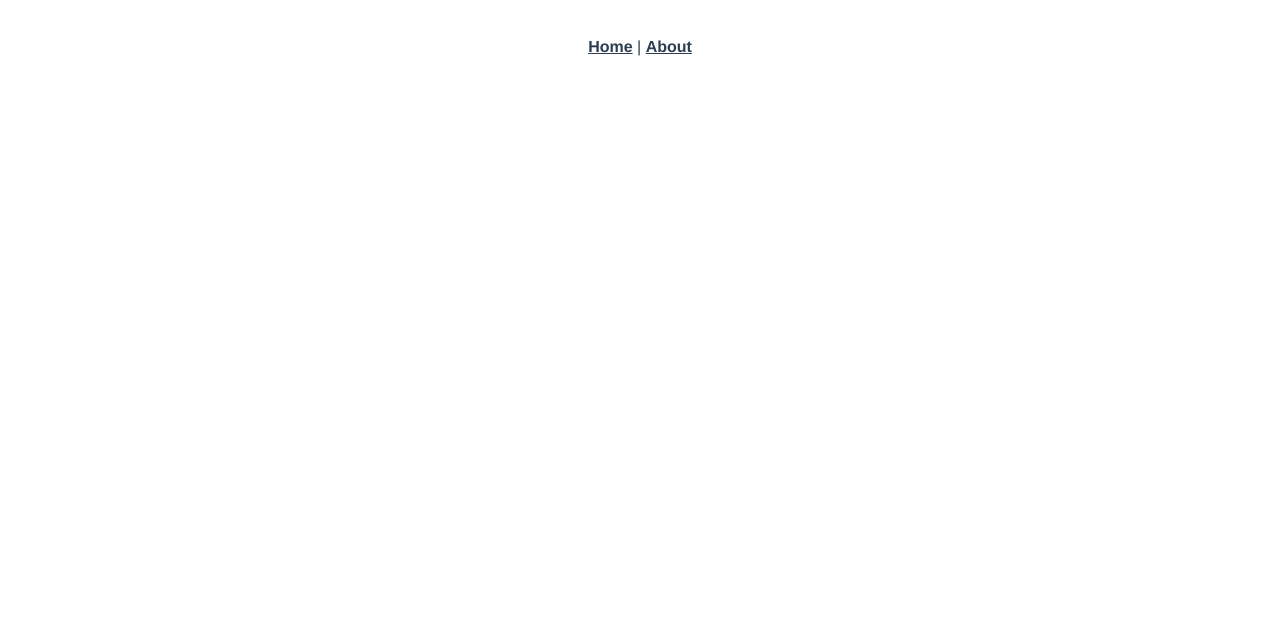
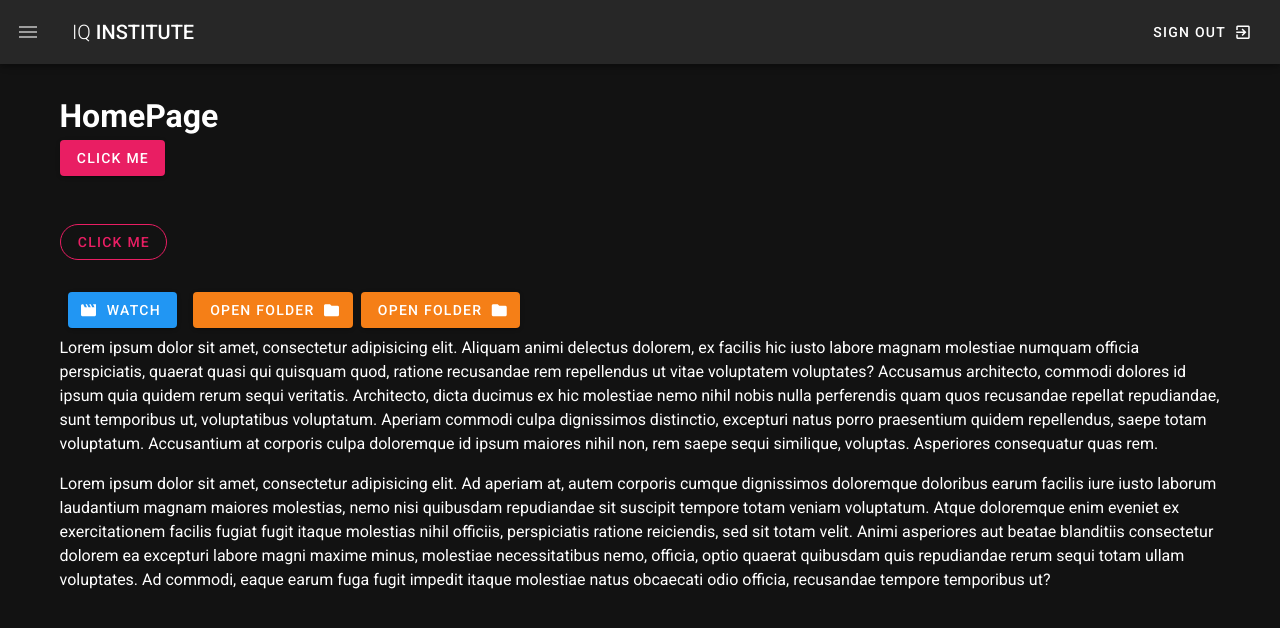
Before and after one commit to MagnumDingusEdu/IQ-Institute-frontend-reborn, a Vue app: page /profile in a window 1280 px wide. Shown: the top 628 px of the page. Built offline with nearby package versions, Linux system fonts and the light colour scheme.

Commit message:
Initial Commit

```diff
--- a/public/index.html
+++ b/public/index.html
@@ -6,6 +6,8 @@
     <meta name="viewport" content="width=device-width,initial-scale=1.0">
     <link rel="icon" href="<%= BASE_URL %>favicon.ico">
     <title><%= htmlWebpackPlugin.options.title %></title>
+    <link rel="stylesheet" href="https://fonts.googleapis.com/css?family=Roboto:100,300,400,500,700,900">
+    <link rel="stylesheet" href="https://cdn.jsdelivr.net/npm/@mdi/font@latest/css/materialdesignicons.min.css">
   </head>
   <body>
     <noscript>
--- a/src/App.vue
+++ b/src/App.vue
@@ -1,32 +1,27 @@
 <template>
-  <div id="app">
-    <div id="nav">
-      <router-link to="/">Home</router-link> |
-      <router-link to="/about">About</router-link>
-    </div>
-    <router-view/>
-  </div>
+  <v-app :light="false">
+    <Navbar/>
+    <v-main class="ma-4">
+      <router-view>
+
+      </router-view>
+    </v-main>
+  </v-app>
 </template>
 
-<style>
-#app {
-  font-family: Avenir, Helvetica, Arial, sans-serif;
-  -webkit-font-smoothing: antialiased;
-  -moz-osx-font-smoothing: grayscale;
-  text-align: center;
-  color: #2c3e50;
-}
+<script>
 
-#nav {
-  padding: 30px;
-}
+import Navbar from "@/components/Navbar";
 
-#nav a {
-  font-weight: bold;
-  color: #2c3e50;
-}
 
-#nav a.router-link-exact-active {
-  color: #42b983;
-}
-</style>
+export default {
+  name: 'App',
+
+  components: {
+    Navbar
+  },
+  data: () => ({
+    //
+  }),
+};
+</script>
--- a/src/components/HelloWorld.vue
+++ /dev/null
@@ -1,59 +0,0 @@
-<template>
-  <div class="hello">
-    <h1>{{ msg }}</h1>
-    <p>
-      For a guide and recipes on how to configure / customize this project,<br>
-      check out the
-      <a href="https://cli.vuejs.org" target="_blank" rel="noopener">vue-cli documentation</a>.
-    </p>
-    <h3>Installed CLI Plugins</h3>
-    <ul>
-      <li><a href="https://github.com/vuejs/vue-cli/tree/dev/packages/%40vue/cli-plugin-babel" target="_blank" rel="noopener">babel</a></li>
-      <li><a href="https://github.com/vuejs/vue-cli/tree/dev/packages/%40vue/cli-plugin-router" target="_blank" rel="noopener">router</a></li>
-      <li><a href="https://github.com/vuejs/vue-cli/tree/dev/packages/%40vue/cli-plugin-eslint" target="_blank" rel="noopener">eslint</a></li>
-    </ul>
-    <h3>Essential Links</h3>
-    <ul>
-      <li><a href="https://vuejs.org" target="_blank" rel="noopener">Core Docs</a></li>
-      <li><a href="https://forum.vuejs.org" target="_blank" rel="noopener">Forum</a></li>
-      <li><a href="https://chat.vuejs.org" target="_blank" rel="noopener">Community Chat</a></li>
-      <li><a href="https://twitter.com/vuejs" target="_blank" rel="noopener">Twitter</a></li>
-      <li><a href="https://news.vuejs.org" target="_blank" rel="noopener">News</a></li>
-    </ul>
-    <h3>Ecosystem</h3>
-    <ul>
-      <li><a href="https://router.vuejs.org" target="_blank" rel="noopener">vue-router</a></li>
-      <li><a href="https://vuex.vuejs.org" target="_blank" rel="noopener">vuex</a></li>
-      <li><a href="https://github.com/vuejs/vue-devtools#vue-devtools" target="_blank" rel="noopener">vue-devtools</a></li>
-      <li><a href="https://vue-loader.vuejs.org" target="_blank" rel="noopener">vue-loader</a></li>
-      <li><a href="https://github.com/vuejs/awesome-vue" target="_blank" rel="noopener">awesome-vue</a></li>
-    </ul>
-  </div>
-</template>
-
-<script>
-export default {
-  name: 'HelloWorld',
-  props: {
-    msg: String
-  }
-}
-</script>
-
-<!-- Add "scoped" attribute to limit CSS to this component only -->
-<style scoped>
-h3 {
-  margin: 40px 0 0;
-}
-ul {
-  list-style-type: none;
-  padding: 0;
-}
-li {
-  display: inline-block;
-  margin: 0 10px;
-}
-a {
-  color: #42b983;
-}
-</style>
--- /dev/null
+++ b/src/components/Navbar.vue
@@ -0,0 +1,75 @@
+<template>
+  <nav>
+    <v-app-bar dark app fixed>
+      <v-app-bar-nav-icon class="grey--text" @click="drawer=!drawer"></v-app-bar-nav-icon>
+      <v-toolbar-title class="text-uppercase">
+        <span class="font-weight-light">IQ</span>
+        <span class="font-weight-medium"> Institute</span>
+      </v-toolbar-title>
+      <v-spacer></v-spacer>
+      <v-btn color="white" depressed text>
+        <span>Sign out</span>
+        <v-icon right>mdi-exit-to-app</v-icon>
+      </v-btn>
+    </v-app-bar>
+    <v-navigation-drawer absolute temporary v-model="drawer">
+      <v-list>
+        <v-list-item class="align-content-center">
+          <v-list-item-avatar class="align-content-center" size="100">
+            <v-img src="https://magnum.wtf/assets/images/pp-extracted-compressed-860x923.png"></v-img>
+          </v-list-item-avatar>
+        </v-list-item>
+
+        <v-list-item link>
+          <v-list-item-content>
+            <v-list-item-title class="title">
+              Sandra Adams
+            </v-list-item-title>
+            <v-list-item-subtitle>sandra_a88@gmail.com</v-list-item-subtitle>
+          </v-list-item-content>
+        </v-list-item>
+      </v-list>
+
+      <v-divider></v-divider>
+
+      <v-list nav dense>
+        <v-list-item link v-for="nav_it in nav_items" v-bind:key="nav_it.id" :to="nav_it.route">
+          <v-list-item-icon>
+            <v-icon>{{ nav_it.icon }}</v-icon>
+          </v-list-item-icon>
+          <v-list-item-title>{{ nav_it.title }}</v-list-item-title>
+        </v-list-item>
+
+      </v-list>
+
+    </v-navigation-drawer>
+  </nav>
+</template>
+
+<script>
+export default {
+  name: "Navbar.vue",
+  data() {
+    return {
+      drawer: false,
+      group: null,
+      nav_items: [
+        {id: 1, title: "Home", icon: "mdi-home", route: "/"},
+        {id: 2, title: "Profile", icon: "mdi-face", route: "/profile"},
+        {id: 3, title: "Restricted", icon: "mdi-lock", route: "/restricted"}
+      ],
+
+    }
+  },
+
+  watch: {
+    group() {
+      this.drawer = false
+    }
+  }
+}
+</script>
+
+<style scoped>
+
+</style>
--- a/src/main.js
+++ b/src/main.js
@@ -1,10 +1,12 @@
 import Vue from 'vue'
 import App from './App.vue'
 import router from './router'
+import vuetify from './plugins/vuetify';
 
 Vue.config.productionTip = false
 
 new Vue({
   router,
+  vuetify,
   render: h => h(App)
 }).$mount('#app')
--- /dev/null
+++ b/src/plugins/vuetify.js
@@ -0,0 +1,10 @@
+import '@mdi/font/css/materialdesignicons.css'
+import Vue from 'vue';
+import Vuetify from 'vuetify/lib';
+
+Vue.use(Vuetify);
+
+export default new Vuetify({
+    iconfont: 'mdi',
+    theme: { dark: true },
+});
--- a/src/router/index.js
+++ b/src/router/index.js
@@ -1,7 +1,7 @@
 import Vue from 'vue'
 import VueRouter from 'vue-router'
 import Home from '../views/Home.vue'
-
+import Profile from "@/views/Profile";
 Vue.use(VueRouter)
 
 const routes = [
@@ -11,12 +11,12 @@ const routes = [
     component: Home
   },
   {
-    path: '/about',
-    name: 'About',
+    path: '/profile',
+    name: 'Profile',
     // route level code-splitting
     // this generates a separate chunk (about.[hash].js) for this route
     // which is lazy-loaded when the route is visited.
-    component: () => import(/* webpackChunkName: "about" */ '../views/About.vue')
+    component: Profile
   }
 ]
 
--- a/src/views/About.vue
+++ b/src/views/About.vue
@@ -1,5 +1,12 @@
 <template>
   <div class="about">
     <h1>This is an about page</h1>
+    <p>Lorem ipsum dolor sit amet, consectetur adipisicing elit. Consectetur eos laborum neque odio perspiciatis sed.
+      Accusamus amet cumque dolore dolorum expedita illo laudantium natus nemo nobis nulla perspiciatis possimus,
+      repellat repellendus rerum sed sunt ullam vitae voluptatem. Autem debitis error eum expedita! Accusantium amet
+      consequuntur culpa, cum deserunt dolores, ducimus eius eligendi eos eum explicabo hic id illum in iure laboriosam
+      magnam modi molestiae nemo nobis officiis omnis pariatur quam quia quibusdam quis rerum sapiente similique,
+      tempora ut veniam veritatis vitae voluptatibus. Ad aspernatur atque, delectus dignissimos eos excepturi illo, iste
+      itaque minima nam natus placeat, provident quasi quos saepe!</p>
   </div>
 </template>
--- a/src/views/Home.vue
+++ b/src/views/Home.vue
@@ -1,18 +1,33 @@
 <template>
-  <div class="home">
-    <img alt="Vue logo" src="../assets/logo.png">
-    <HelloWorld msg="Welcome to Your Vue.js App"/>
+  <div class="dashboard">
+    <v-container>
+      <v-row no-gutters justify="center">
+        <v-col
+            v-for="n in 6"
+            :key="n"
+            cols="12"
+
+            sm="3"
+            lg="2"
+            md="4"
+        >
+          <v-card
+              class="pa-2"
+              outlined
+              tile
+          >
+            {{ n }} of three columns
+          </v-card>
+        </v-col>
+      </v-row>
+    </v-container>
   </div>
 </template>
 
 <script>
-// @ is an alias to /src
-import HelloWorld from '@/components/HelloWorld.vue'
 
 export default {
   name: 'Home',
-  components: {
-    HelloWorld
-  }
+
 }
 </script>
--- /dev/null
+++ b/src/views/Profile.vue
@@ -0,0 +1,63 @@
+<template>
+  <v-container>
+    <h1>HomePage</h1>
+    <v-btn class="pink white--text">
+      click me
+    </v-btn>
+    <br>
+    <br>
+    <br>
+    <v-btn rounded outlined color="pink">
+      Click Me
+    </v-btn>
+    <br>
+    <br>
+    <v-btn class="ma-2" color="primary" dark>
+
+      <v-icon dark left>
+        mdi-movie
+      </v-icon>
+      Watch
+    </v-btn>
+
+    <v-btn class="ma-2 white--text yellow darken-4">
+      Open Folder
+      <v-icon dark right>
+        mdi-folder
+      </v-icon>
+    </v-btn>
+
+    <v-btn class="white--text yellow darken-4 hidden-md-and-down">
+      Open Folder
+
+      <v-icon right>
+        mdi-folder
+      </v-icon>
+    </v-btn>
+    <p>Lorem ipsum dolor sit amet, consectetur adipisicing elit. Aliquam animi delectus dolorem, ex facilis hic iusto
+      labore magnam molestiae numquam officia perspiciatis, quaerat quasi qui quisquam quod, ratione recusandae rem
+      repellendus ut vitae voluptatem voluptates? Accusamus architecto, commodi dolores id ipsum quia quidem rerum sequi
+      veritatis. Architecto, dicta ducimus ex hic molestiae nemo nihil nobis nulla perferendis quam quos recusandae
+      repellat repudiandae, sunt temporibus ut, voluptatibus voluptatum. Aperiam commodi culpa dignissimos distinctio,
+      excepturi natus porro praesentium quidem repellendus, saepe totam voluptatum. Accusantium at corporis culpa
+      doloremque id ipsum maiores nihil non, rem saepe sequi similique, voluptas. Asperiores consequatur quas rem.</p>
+    <p>Lorem ipsum dolor sit amet, consectetur adipisicing elit. Ad aperiam at, autem corporis cumque dignissimos
+      doloremque doloribus earum facilis iure iusto laborum laudantium magnam maiores molestias, nemo nisi quibusdam
+      repudiandae sit suscipit tempore totam veniam voluptatum. Atque doloremque enim eveniet ex exercitationem facilis
+      fugiat fugit itaque molestias nihil officiis, perspiciatis ratione reiciendis, sed sit totam velit. Animi
+      asperiores aut beatae blanditiis consectetur dolorem ea excepturi labore magni maxime minus, molestiae
+      necessitatibus nemo, officia, optio quaerat quibusdam quis repudiandae rerum sequi totam ullam voluptates. Ad
+      commodi, eaque earum fuga fugit impedit itaque molestiae natus obcaecati odio officia, recusandae tempore
+      temporibus ut?</p>
+  </v-container>
+</template>
+
+<script>
+export default {
+  name: "Profile.vue"
+}
+</script>
+
+<style scoped>
+
+</style>
--- /dev/null
+++ b/vue.config.js
@@ -0,0 +1,5 @@
+module.exports = {
+  "transpileDependencies": [
+    "vuetify"
+  ]
+}
```
Also changed, not shown: package.json (+8 -2 lines), src/assets/logo.svg (added), 1 other file (tests, documents, lock files or other folders).
